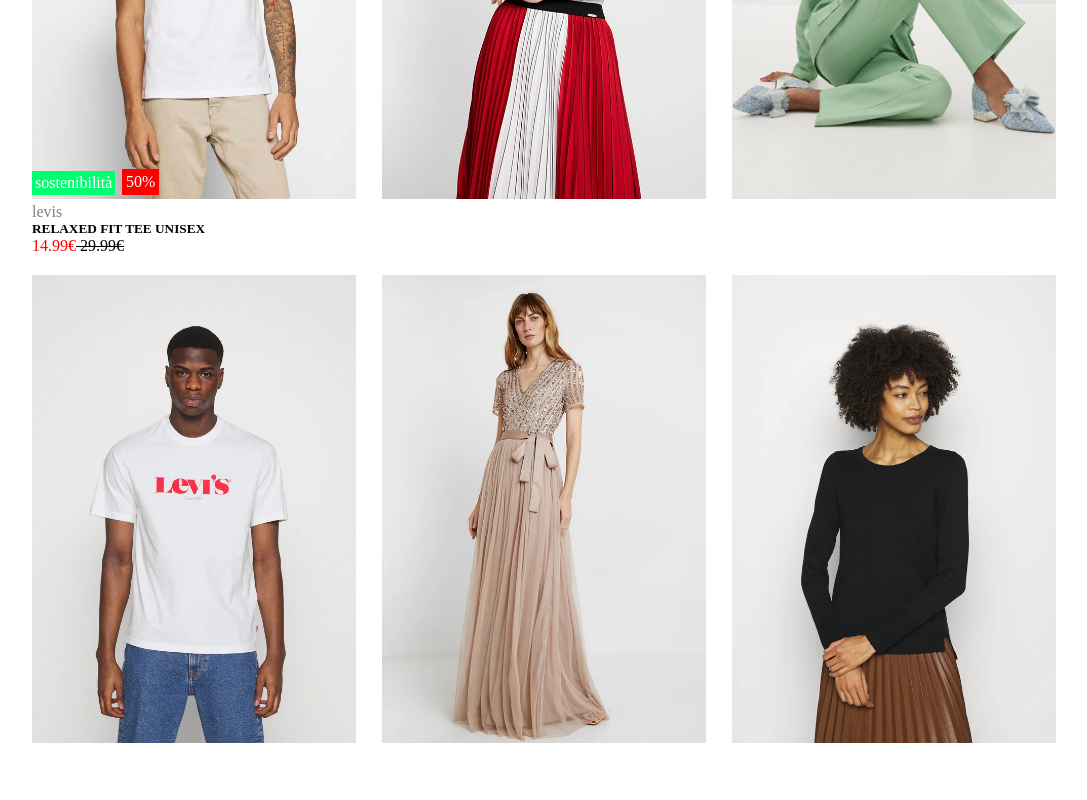
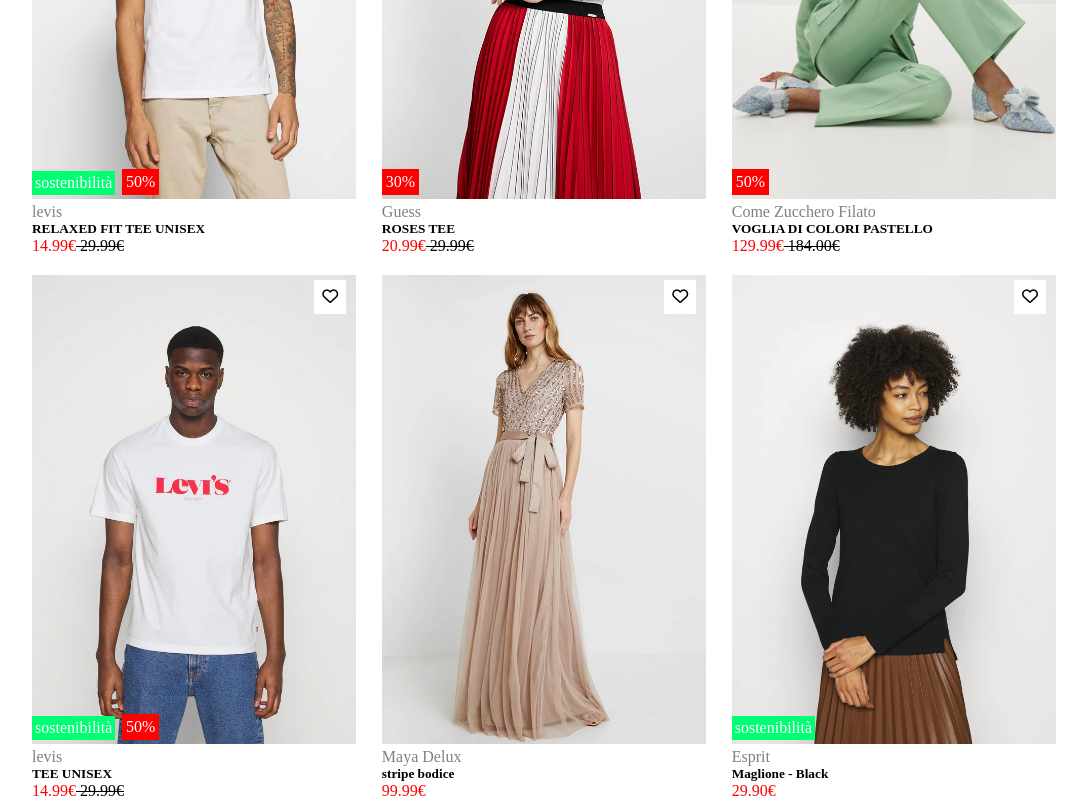
Before and after one commit to BartCatalano/html-css-boolando, a plain HTML site: page index.html in a window 1280 px wide. Shown: the part 389-1189 px from the top of the page, without its empty margins (96-1183 px from the left). Before the commit the page ends 1136 px from the top, so only its background shows below. Drawn offline with Linux system fonts and the light colour scheme.

Commit message:
feat: ultimato il lavoro, manca solo sguardo finale

```diff
--- a/css/style.css
+++ b/css/style.css
@@ -124,3 +124,11 @@
   .heart:hover{
     color: red;
   }
+  .redtag2{position: absolute;
+    padding: 4px;
+    bottom: 60px;
+     background-color: red;
+     color: white;
+     z-index: 2;
+
+  }
--- a/index.html
+++ b/index.html
@@ -47,33 +47,67 @@
          <!-- card1 -->
           <!-- card2 -->
           <div class="shopcol">
-            <div class="card"><img src="./img/2.webp" alt=""></div>
+            <!-- Etichette interne -->
+            <div class="redtag2">30%</div>
+         <div class="heart"><i class="fa-regular fa-heart"></i></div>
+       <div class="card">
+        <img src="./img/2.webp" alt=""></div>
        <div ><img src="./img/2b.webp" alt=""></div>
+       <div class="textbrend">Guess</div>
+       <div><h5>ROSES TEE</h5></div>
+       <span class="textdisc">20.99€</span><span class="textline"> 29.99€</span>
     </div>
          <!-- /card2 -->
           <!-- card3 -->
           <div class="shopcol">
-            <div class="card"><img src="./img/3.webp" alt=""></div>
+            <!-- Etichette interne -->
+            <div class="redtag2">50%</div>
+         <div class="heart"><i class="fa-regular fa-heart"></i></div>
+       <div class="card">
+        <img src="./img/3.webp" alt=""></div>
        <div ><img src="./img/3b.webp" alt=""></div>
+       <div class="textbrend">Come Zucchero Filato</div>
+       <div><h5>VOGLIA DI COLORI PASTELLO</h5></div>
+       <span class="textdisc">129.99€</span><span class="textline"> 184.00€</span>
     </div>
            <!-- /card3 -->
             <!-- card4 -->
             <div class="shopcol">
-                <div class="card"><img src="./img/4.webp" alt=""></div>
+                <!-- Etichette interne -->
+                <div class="redtag">50%</div>
+                <div class="greentag">sostenibilità</div>
+             <div class="heart"><i class="fa-regular fa-heart"></i></div>
+           <div class="card">
+            <img src="./img/4.webp" alt=""></div>
            <div ><img src="./img/4b.webp" alt=""></div>
+           <div class="textbrend">levis</div>
+           <div><h5>TEE UNISEX</h5></div>
+           <span class="textdisc">14.99€</span><span class="textline"> 29.99€</span>
         </div>
              <!-- /card4 -->
               <!-- card5 -->
               <div class="shopcol">
-                <div class="card"><img src="./img/5.webp" alt=""></div>
+             <div class="heart"><i class="fa-regular fa-heart"></i></div>
+           <div class="card">
+            <img src="./img/5.webp" alt=""></div>
            <div ><img src="./img/5b.webp" alt=""></div>
+           <div class="textbrend">Maya Delux</div>
+           <div><h5>stripe bodice</h5></div>
+           <span class="textdisc">99.99€</span>
         </div>
                <!-- card5 -->
                 <!-- card6 -->
                 <div class="shopcol">
-                    <div class="card"><img src="./img/6.webp" alt=""></div>
+                    <!-- Etichette interne -->
+                    <div class="greentag">sostenibilità</div>
+                 <div class="heart"><i class="fa-regular fa-heart"></i></div>
+               <div class="card">
+                <img src="./img/6.webp" alt=""></div>
                <div ><img src="./img/6b.webp" alt=""></div>
-                 </div>
+               <div class="textbrend">Esprit</div>
+               <div><h5>Maglione - Black</h5></div>
+               <span class="textdisc">29.90€</span>
+            </>
                  <!-- card6 -->
         </div>
      </div>
```
Lines whose indentation alone changed are shown as unchanged.
